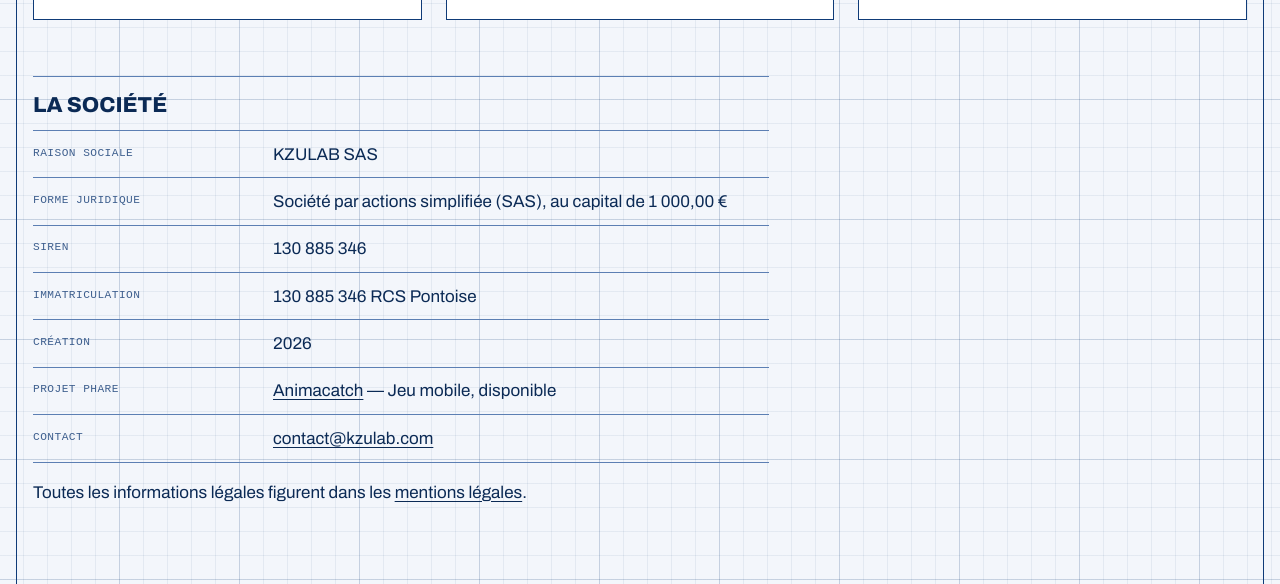
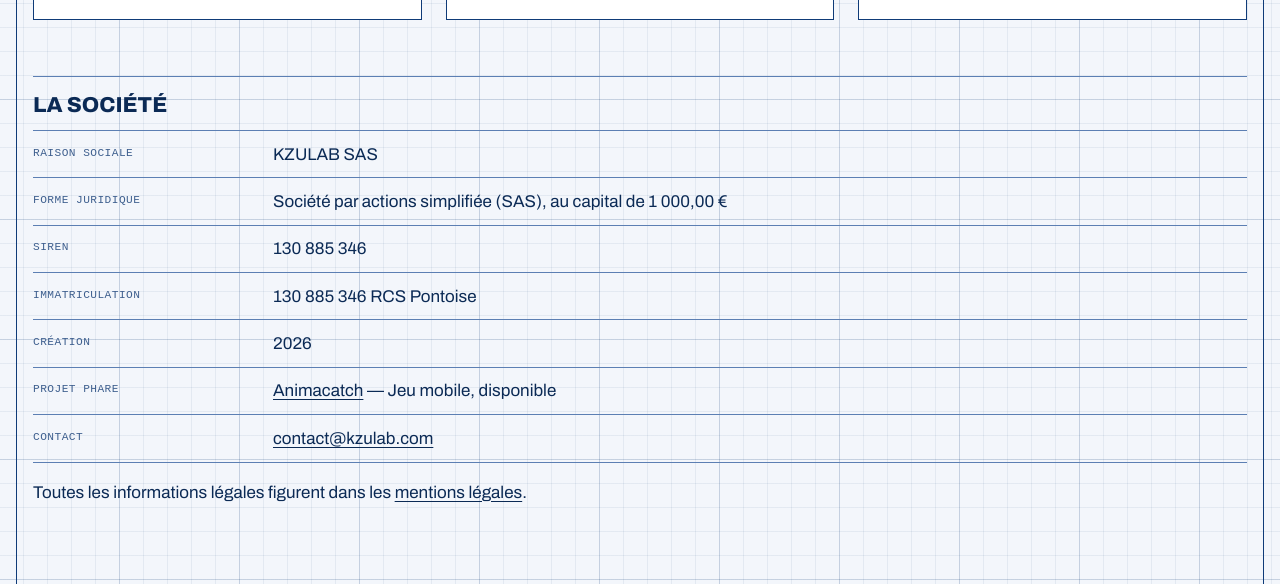
Before and after one commit to KZULAB/KZULAB, an Astro site: page /equipe in a window 1280 px wide. Shown: the part 1220-1804 px from the top of the page. Built offline with nearby package versions, Linux system fonts and the light colour scheme; Astro itself is replaced by a stand-in of ours; a web font is replaced by a local one.

Commit message:
Page Équipe : tableau « La société » en pleine largeur
Co-Authored-By: Claude Opus 5.5 <noreply@anthropic.com>

```diff
--- a/src/components/TeamPage.astro
+++ b/src/components/TeamPage.astro
@@ -40,7 +40,7 @@ const form = lang === 'fr' ? `${company.legalForm}, au capital de ${company.capi
       {team.map((m, i) => <TeamCard lang={lang} figure={i + 1} member={m} />)}
     </div>
 
-    <section class="prose-plan mt-14" aria-labelledby="societe-titre">
+    <section class="prose-plan mt-14 max-w-none" aria-labelledby="societe-titre">
       <h2 id="societe-titre">{t('company.title')}</h2>
       <dl>
         <div><dt>{t('company.legalName')}</dt><dd>{company.name} {company.legalFormShort}</dd></div>
```
